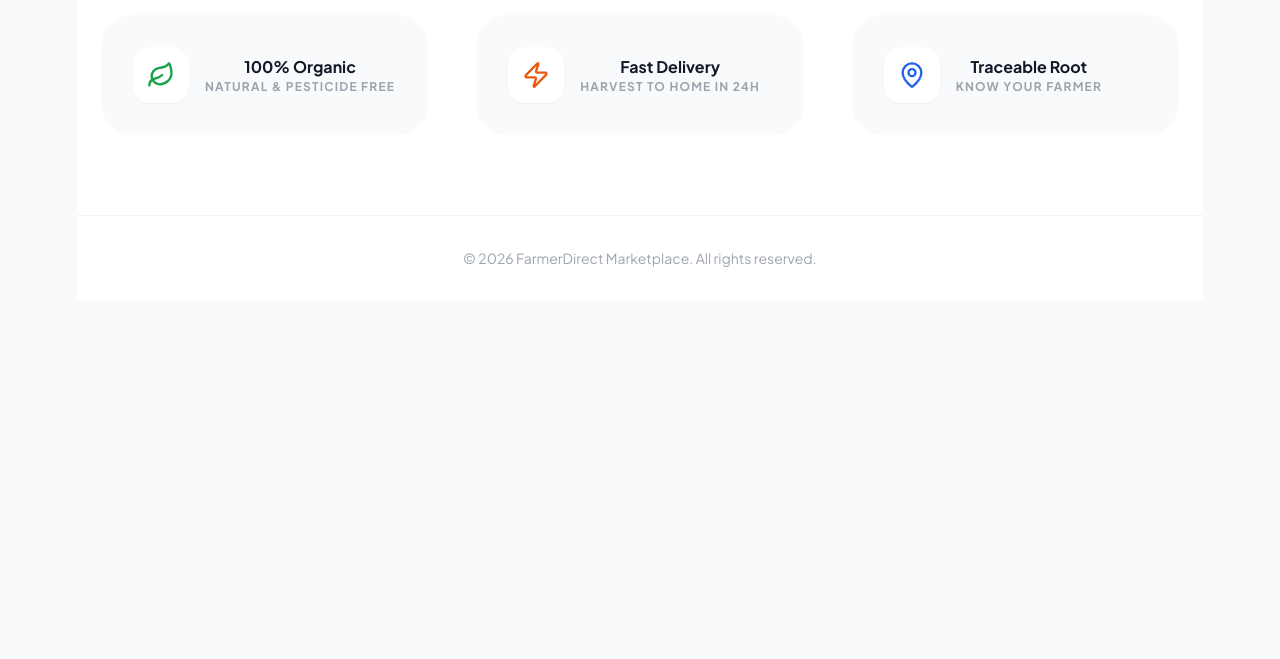
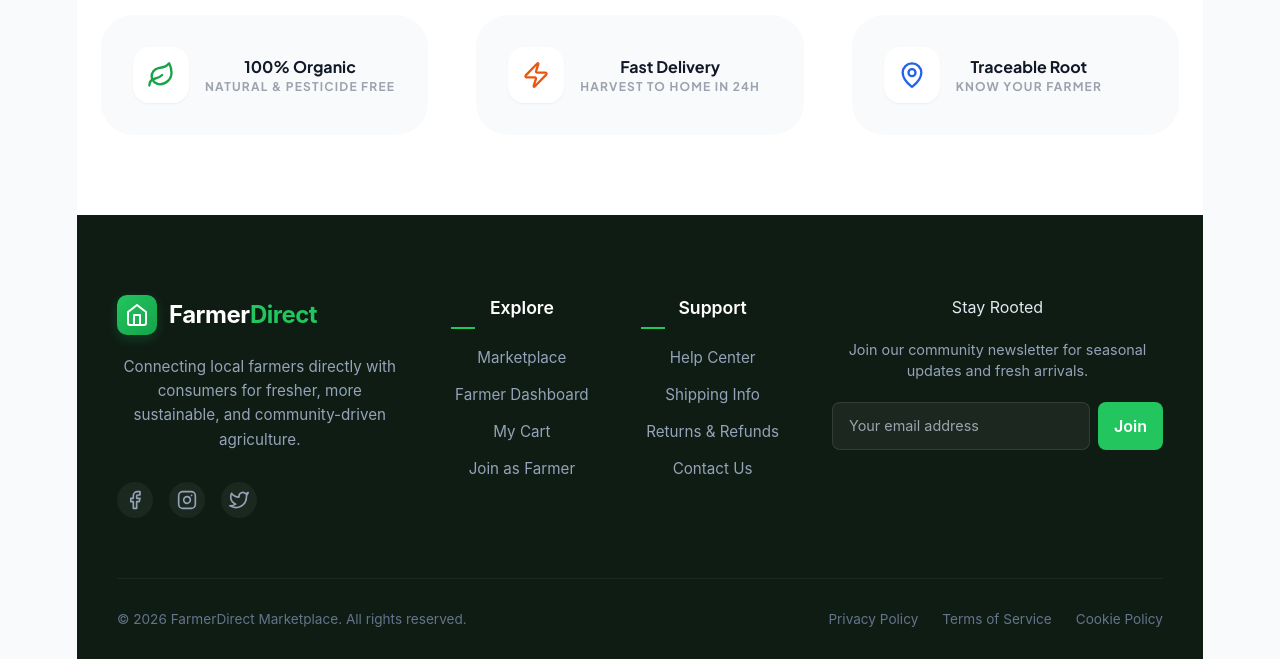
Before and after one commit to KartikKamatagi/Agriculture_Project, a React (Vite) app in the folder agriculture-frontend/: page / in a window 1280 px wide. Shown: the part 1653-2312 px from the top of the page. Before the commit the page ends 1953 px from the top, so only its background shows below. Built offline with nearby package versions, Linux system fonts and the light colour scheme; no server answers.

Commit message:
Updated project

```diff
--- a/agriculture-frontend/src/App.jsx
+++ b/agriculture-frontend/src/App.jsx
@@ -8,6 +8,7 @@ import Register from './pages/Register';
 import Home from './pages/Home';
 import Cart from './pages/Cart';
 import FarmerDashboard from './pages/FarmerDashboard';
+import Footer from './components/Footer';
 
 // Protected Route Component
 const ProtectedRoute = ({ children, farmerOnly = false }) => {
@@ -57,9 +58,7 @@ function App() {
                 />
               </Routes>
             </main>
-            <footer className="bg-white border-t border-gray-100 py-8 px-6 text-center text-gray-400 text-sm">
-              <p>&copy; 2026 FarmerDirect Marketplace. All rights reserved.</p>
-            </footer>
+            <Footer />
           </div>
         </CartProvider>
       </AuthProvider>
--- /dev/null
+++ b/agriculture-frontend/src/components/Footer.css
@@ -0,0 +1,220 @@
+.footer {
+  background-color: #0f1c14;
+  color: #e2e8f0;
+  padding: 80px 40px 30px;
+  font-family: 'Inter', system-ui, -apple-system, sans-serif;
+}
+
+.footer-container {
+  max-width: 1200px;
+  margin: 0 auto;
+  display: grid;
+  grid-template-columns: 2fr 1fr 1fr 1.5fr;
+  gap: 48px;
+}
+
+.footer-brand {
+  display: flex;
+  flex-direction: column;
+  gap: 20px;
+}
+
+.footer-logo {
+  display: flex;
+  align-items: center;
+  gap: 12px;
+  text-decoration: none;
+}
+
+.footer-logo-icon {
+  width: 40px;
+  height: 40px;
+  background: linear-gradient(135deg, #22c55e 0%, #16a34a 100%);
+  border-radius: 10px;
+  display: flex;
+  align-items: center;
+  justify-content: center;
+  box-shadow: 0 4px 12px rgba(34, 197, 94, 0.2);
+}
+
+.footer-logo-text {
+  font-size: 1.5rem;
+  font-weight: 700;
+  color: #fff;
+  letter-spacing: -0.5px;
+}
+
+.footer-logo-text span {
+  color: #22c55e;
+}
+
+.footer-description {
+  color: #94a3b8;
+  line-height: 1.6;
+  font-size: 0.95rem;
+  max-width: 300px;
+}
+
+.footer-socials {
+  display: flex;
+  gap: 16px;
+  margin-top: 10px;
+}
+
+.social-link {
+  width: 36px;
+  height: 36px;
+  border-radius: 50%;
+  background: rgba(255, 255, 255, 0.05);
+  display: flex;
+  align-items: center;
+  justify-content: center;
+  color: #94a3b8;
+  transition: all 0.3s cubic-bezier(0.4, 0, 0.2, 1);
+  text-decoration: none;
+}
+
+.social-link:hover {
+  background: #22c55e;
+  color: #fff;
+  transform: translateY(-3px);
+  box-shadow: 0 4px 12px rgba(34, 197, 94, 0.3);
+}
+
+.footer-column h4 {
+  color: #fff;
+  font-size: 1.1rem;
+  font-weight: 600;
+  margin-bottom: 24px;
+  position: relative;
+}
+
+.footer-column h4::after {
+  content: '';
+  position: absolute;
+  left: 0;
+  bottom: -8px;
+  width: 24px;
+  height: 2px;
+  background-color: #22c55e;
+}
+
+.footer-links {
+  list-style: none;
+  padding: 0;
+  display: flex;
+  flex-direction: column;
+  gap: 12px;
+}
+
+.footer-links a {
+  color: #94a3b8;
+  text-decoration: none;
+  font-size: 0.95rem;
+  transition: color 0.2s ease;
+}
+
+.footer-links a:hover {
+  color: #22c55e;
+}
+
+.footer-newsletter h4 {
+  margin-bottom: 20px;
+}
+
+.newsletter-text {
+  color: #94a3b8;
+  font-size: 0.9rem;
+  margin-bottom: 20px;
+  line-height: 1.5;
+}
+
+.newsletter-form {
+  display: flex;
+  gap: 8px;
+}
+
+.newsletter-input {
+  flex: 1;
+  background: rgba(255, 255, 255, 0.05);
+  border: 1px solid rgba(255, 255, 255, 0.1);
+  border-radius: 8px;
+  padding: 12px 16px;
+  color: #fff;
+  font-size: 0.9rem;
+  outline: none;
+  transition: border-color 0.2s ease;
+}
+
+.newsletter-input:focus {
+  border-color: #22c55e;
+}
+
+.newsletter-btn {
+  background: #22c55e;
+  color: #fff;
+  border: none;
+  border-radius: 8px;
+  padding: 0 16px;
+  font-weight: 600;
+  cursor: pointer;
+  transition: all 0.2s ease;
+}
+
+.newsletter-btn:hover {
+  background: #16a34a;
+  transform: translateY(-1px);
+}
+
+.footer-bottom {
+  margin-top: 60px;
+  padding-top: 30px;
+  border-top: 1px solid rgba(255, 255, 255, 0.05);
+  display: flex;
+  justify-content: space-between;
+  align-items: center;
+  color: #64748b;
+  font-size: 0.85rem;
+}
+
+.footer-bottom-links {
+  display: flex;
+  gap: 24px;
+}
+
+.footer-bottom-links a {
+  color: #64748b;
+  text-decoration: none;
+  transition: color 0.2s ease;
+}
+
+.footer-bottom-links a:hover {
+  color: #94a3b8;
+}
+
+@media (max-width: 1024px) {
+  .footer-container {
+    grid-template-columns: 1fr 1fr;
+    gap: 40px;
+  }
+}
+
+@media (max-width: 640px) {
+  .footer {
+    padding: 60px 24px 30px;
+  }
+
+  .footer-container {
+    grid-template-columns: 1fr;
+  }
+
+  .footer-bottom {
+    flex-direction: column;
+    gap: 20px;
+    text-align: center;
+  }
+
+  .footer-bottom-links {
+    justify-content: center;
+  }
+}
--- /dev/null
+++ b/agriculture-frontend/src/components/Footer.jsx
@@ -0,0 +1,91 @@
+import React from 'react';
+import { Link } from 'react-router-dom';
+import './Footer.css';
+
+const Footer = () => {
+  return (
+    <footer className="footer">
+      <div className="footer-container">
+        <div className="footer-brand">
+          <Link to="/" className="footer-logo">
+            <div className="footer-logo-icon">
+              <svg
+                width="24"
+                height="24"
+                viewBox="0 0 24 24"
+                fill="none"
+                stroke="white"
+                strokeWidth="2"
+                strokeLinecap="round"
+                strokeLinejoin="round"
+              >
+                <path d="M3 9l9-7 9 7v11a2 2 0 0 1-2 2H5a2 2 0 0 1-2-2z"></path>
+                <polyline points="9 22 9 12 15 12 15 22"></polyline>
+              </svg>
+            </div>
+            <span className="footer-logo-text">Farmer<span>Direct</span></span>
+          </Link>
+          <p className="footer-description">
+            Connecting local farmers directly with consumers for fresher, more sustainable, and community-driven agriculture.
+          </p>
+          <div className="footer-socials">
+            <a href="#" className="social-link" aria-label="Facebook">
+              <svg width="20" height="20" viewBox="0 0 24 24" fill="none" stroke="currentColor" strokeWidth="2" strokeLinecap="round" strokeLinejoin="round"><path d="M18 2h-3a5 5 0 0 0-5 5v3H7v4h3v8h4v-8h3l1-4h-4V7a1 1 0 0 1 1-1h3z"></path></svg>
+            </a>
+            <a href="#" className="social-link" aria-label="Instagram">
+              <svg width="20" height="20" viewBox="0 0 24 24" fill="none" stroke="currentColor" strokeWidth="2" strokeLinecap="round" strokeLinejoin="round"><rect x="2" y="2" width="20" height="20" rx="5" ry="5"></rect><path d="M16 11.37A4 4 0 1 1 12.63 8 4 4 0 0 1 16 11.37z"></path><line x1="17.5" y1="6.5" x2="17.51" y2="6.5"></line></svg>
+            </a>
+            <a href="#" className="social-link" aria-label="Twitter">
+              <svg width="20" height="20" viewBox="0 0 24 24" fill="none" stroke="currentColor" strokeWidth="2" strokeLinecap="round" strokeLinejoin="round"><path d="M23 3a10.9 10.9 0 0 1-3.14 1.53 4.48 4.48 0 0 0-7.86 3v1A10.66 10.66 0 0 1 3 4s-4 9 5 13a11.64 11.64 0 0 1-7 2c9 5 20 0 20-11.5a4.5 4.5 0 0 0-.08-.83A7.72 7.72 0 0 0 23 3z"></path></svg>
+            </a>
+          </div>
+        </div>
+
+        <div className="footer-column">
+          <h4>Explore</h4>
+          <ul className="footer-links">
+            <li><Link to="/">Marketplace</Link></li>
+            <li><Link to="/farmer-dashboard">Farmer Dashboard</Link></li>
+            <li><Link to="/cart">My Cart</Link></li>
+            <li><Link to="/register">Join as Farmer</Link></li>
+          </ul>
+        </div>
+
+        <div className="footer-column">
+          <h4>Support</h4>
+          <ul className="footer-links">
+            <li><a href="#">Help Center</a></li>
+            <li><a href="#">Shipping Info</a></li>
+            <li><a href="#">Returns & Refunds</a></li>
+            <li><a href="#">Contact Us</a></li>
+          </ul>
+        </div>
+
+        <div className="footer-newsletter">
+          <h4>Stay Rooted</h4>
+          <p className="newsletter-text">Join our community newsletter for seasonal updates and fresh arrivals.</p>
+          <form className="newsletter-form" onSubmit={(e) => e.preventDefault()}>
+            <input
+              type="email"
+              placeholder="Your email address"
+              className="newsletter-input"
+              required
+            />
+            <button type="submit" className="newsletter-btn">Join</button>
+          </form>
+        </div>
+      </div>
+
+      <div className="footer-bottom">
+        <p>&copy; {new Date().getFullYear()} FarmerDirect Marketplace. All rights reserved.</p>
+        <div className="footer-bottom-links">
+          <a href="#">Privacy Policy</a>
+          <a href="#">Terms of Service</a>
+          <a href="#">Cookie Policy</a>
+        </div>
+      </div>
+    </footer>
+  );
+};
+
+export default Footer;
```
